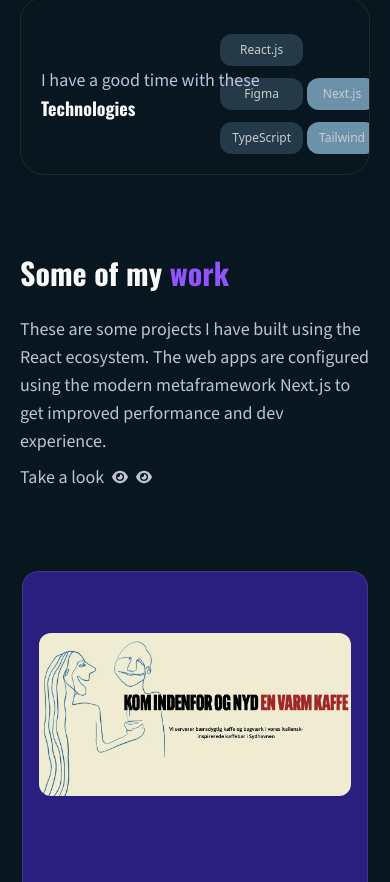
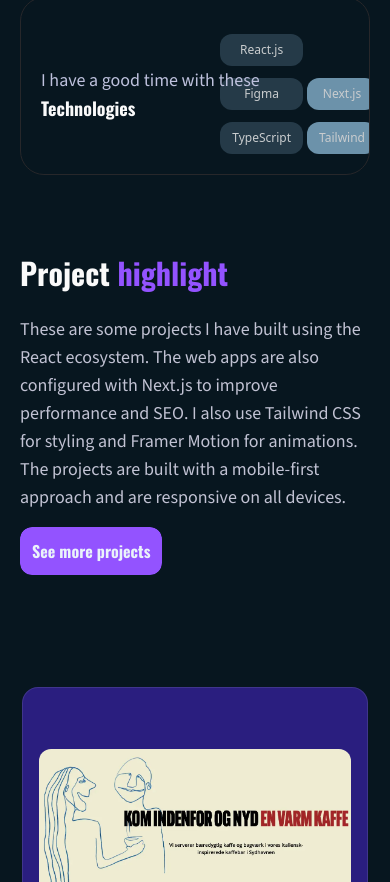
Before and after one commit to t-holmquist/portfolio, a Next.js app: page / in a window 390 px wide. Shown: the part 1118-2000 px from the top of the page. Built offline with nearby package versions, Linux system fonts and the light colour scheme.

Commit message:
copy update and image handling on tablet

```diff
--- a/components/ProjectSummary.tsx
+++ b/components/ProjectSummary.tsx
@@ -17,7 +17,7 @@ const ProjectSummary = ({
 }
 ) => {
 
-    const [projectId, setProjectId ] = useState(0);
+    const [projectId, setProjectId ] = useState(3);
 
     // Animation states
     const parentListVariant = {
@@ -112,7 +112,7 @@ const ProjectSummary = ({
                 }}
                 className="rounded-xl">
                     {/* Project image */}
-                    <Image src={ProjectData[projectId].imageLink} alt={"project"} width={1280} height={720} priority className="rounded-xl w-full border border-brandBorder" />
+                    <Image src={ProjectData[projectId].imageLink} alt={"project"} width={1280} height={720} priority className="rounded-xl w-full" />
                 </motion.div>
 
                 <motion.section
--- a/components/RecentProjects.tsx
+++ b/components/RecentProjects.tsx
@@ -2,26 +2,31 @@ import { projects } from "@/data"
 import { ProjectCard } from "./ui/ProjectCard"
 import { FaEye, FaLocationArrow } from "react-icons/fa6"
 import Image from "next/image"
+import MagicButton from "./ui/MagicButton"
+import Link from "next/link"
 
 const RecentProjects = () => {
   return (
     <div id="projects" className="mt-20 lg:mt-28">
         <h1 className="heading">
-            Some of my {' '}
-            <span className="text-brandAccent">work</span>
+            Project {' '}
+            <span className="text-brandAccent">highlight</span>
         </h1>
-        <div className="flex flex-col justify-center mt-6 max-w-lg">
+        <div className="flex flex-col justify-center mt-6 max-w-lg gap-4">
             <p className="text-white-200 font-sourceSans text-lg">
                 These are some projects I have built using the React ecosystem.
-                The web apps are configured using the modern metaframework Next.js to get improved performance and dev experience.
+                The web apps are also configured with Next.js to improve performance and SEO.
+                I also use Tailwind CSS for styling and Framer Motion for animations.
+                The projects are built with a mobile-first approach and are responsive on all devices.
             </p>
-            <div className="flex items-center mt-2">
-                <p className="text-white-200 font-sourceSans text-lg">Take a look</p>
-                <FaEye className="ml-2 text-white-200"/>
-                <FaEye className="ml-2 text-white-200"/>
-            </div>
+            <Link href={`/cases`} className="w-fit">
+                <MagicButton
+                title="See more projects"
+                otherClasses='bg-brandAccent'
+                />
+            </Link>
         </div>
-        <div className="flex xl:flex-row flex-col items-center justify-center p-4 gap-x-24 gap-y-8 md:gap-y-16 lg:gap-y-8 mt-16">
+        <div className="flex xl:flex-row flex-col items-center justify-center p-4 gap-x-24 gap-y-8 md:gap-y-16 lg:gap-y-8 mt-24">
             {projects.map(({ id, title, des, img, iconLists, link }) => (
                 <div key={id} className="flex lg:h-[41] lg:w-[570px] items-center justify-center lg:min-h-[32.5] w-[80vw]">
                     <ProjectCard id={id} title={link} href={link}>
--- a/components/ui/BentoGrid.tsx
+++ b/components/ui/BentoGrid.tsx
@@ -66,14 +66,14 @@ export const BentoGridItem = ({
               alt={img}
               width={1080}
               height={1080}
-              className={cn(imgClassName, 'object-cover hidden sm:block')}
+              className={cn(imgClassName, 'object-cover hidden md:block')}
               />
               <Image
               src={img}
               alt={img}
               width={250}
               height={250}
-              className={cn(imgClassName, 'object-cover sm:hidden')}
+              className={cn(imgClassName, 'object-cover md:hidden')}
               />
             </>
           )}
--- a/data/index.ts
+++ b/data/index.ts
@@ -46,7 +46,7 @@ export const navItems = [
       className: "lg:col-span-3 md:col-span-6 md:row-span-4 md:min-h-[40vh] lg:min-h-[60vh]",
       imgClassName: "w-full h-full object-top",
       titleClassName: "justify-end",
-      img: "/tjalfe_hero.webp",
+      img: "/tjalfe_heroImage.webp",
       spareImg: "",
     },
     {
```
Also changed, not shown: public/tjalfe_hero.webp (deleted), public/tjalfe_heroImage.webp (added).
